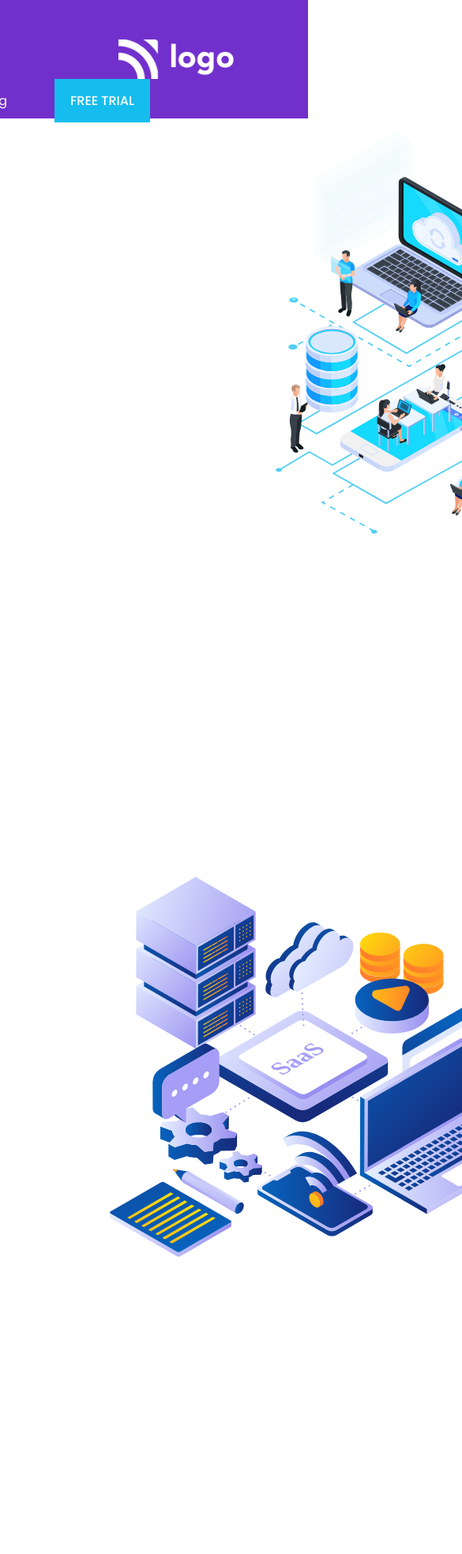
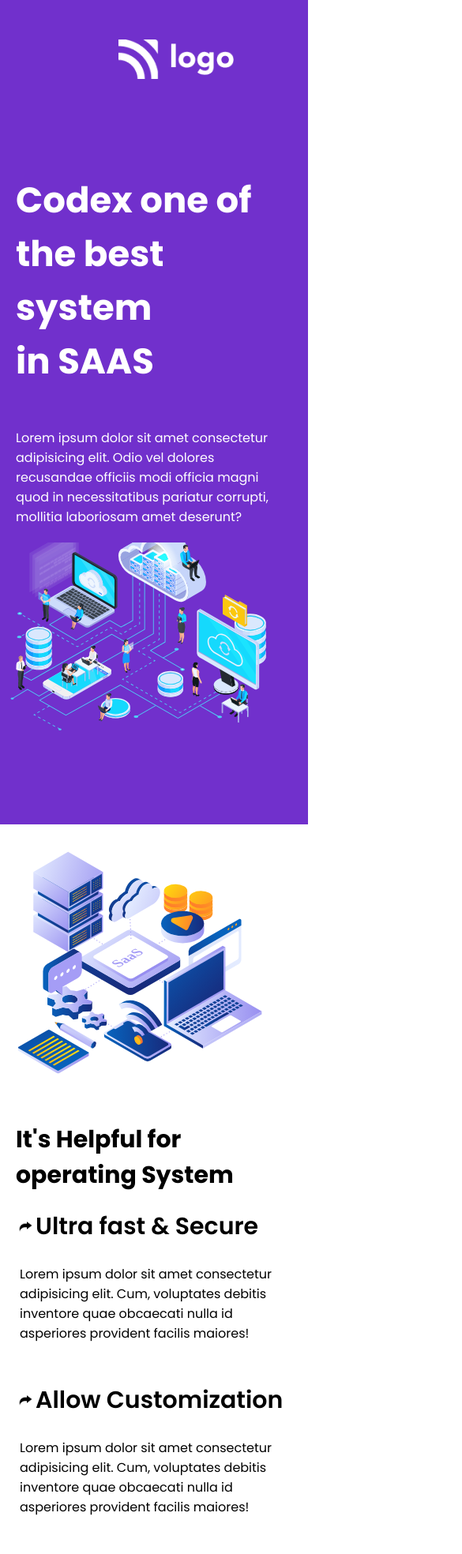
Before and after one commit to sahilahluwalia/SAAS-Landingpage-P13, a plain HTML site: page index.html in a window 390 px wide. Shown: the top 1968 px of the page at 79% size, 585 px wide, since content can reach past the window. Drawn offline with Linux system fonts and the light colour scheme.

Commit message:
added mobiled responsive code

```diff
--- a/css/style.css
+++ b/css/style.css
@@ -196,3 +196,50 @@ body > main > h2{
 }
 
 /* time=2hrs */
+
+
+
+@media screen and  (max-width:480px)  {
+    body > header > nav > div.navbuttons{
+        display: none;
+      }
+
+      .section-one{
+          display: flex;
+          flex-wrap: wrap;
+
+      }
+      .section-one>.left{
+          margin:20px;
+      }
+      .section-one>.right>img{
+          /* height: 50px; */
+          height: 300px;
+      }
+      .section-two{
+          display: flex;
+          flex-wrap: wrap;
+
+      }
+      .section-two>.left>img{
+          height: 350px;
+          margin: 0px;
+      }
+      .section-two>.right>h2{
+        margin:20px;
+      }
+      .section-two>.right>.subheadding{
+          margin: 20px;
+      }
+      .section-two>.right>p{
+          margin: 25px 25px 50px 25px;
+      }
+
+      .cards{
+          display: flex;
+          flex-wrap: wrap;
+          margin:25px 50px 50px 25px;
+          gap: 25px;
+      }
+
+    }
```
Also changed, not shown: saas landingpage ss.png (added), 1 other file.
